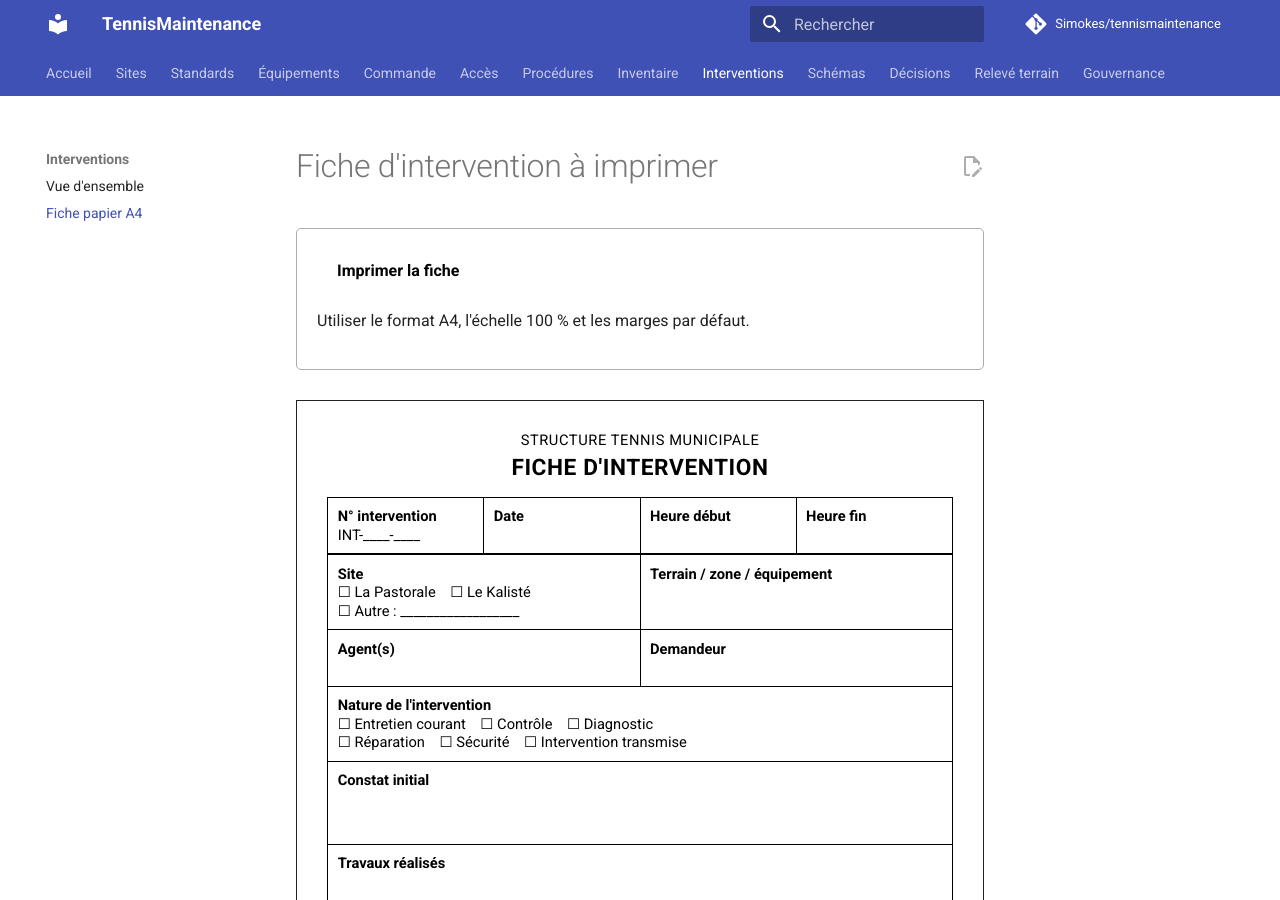
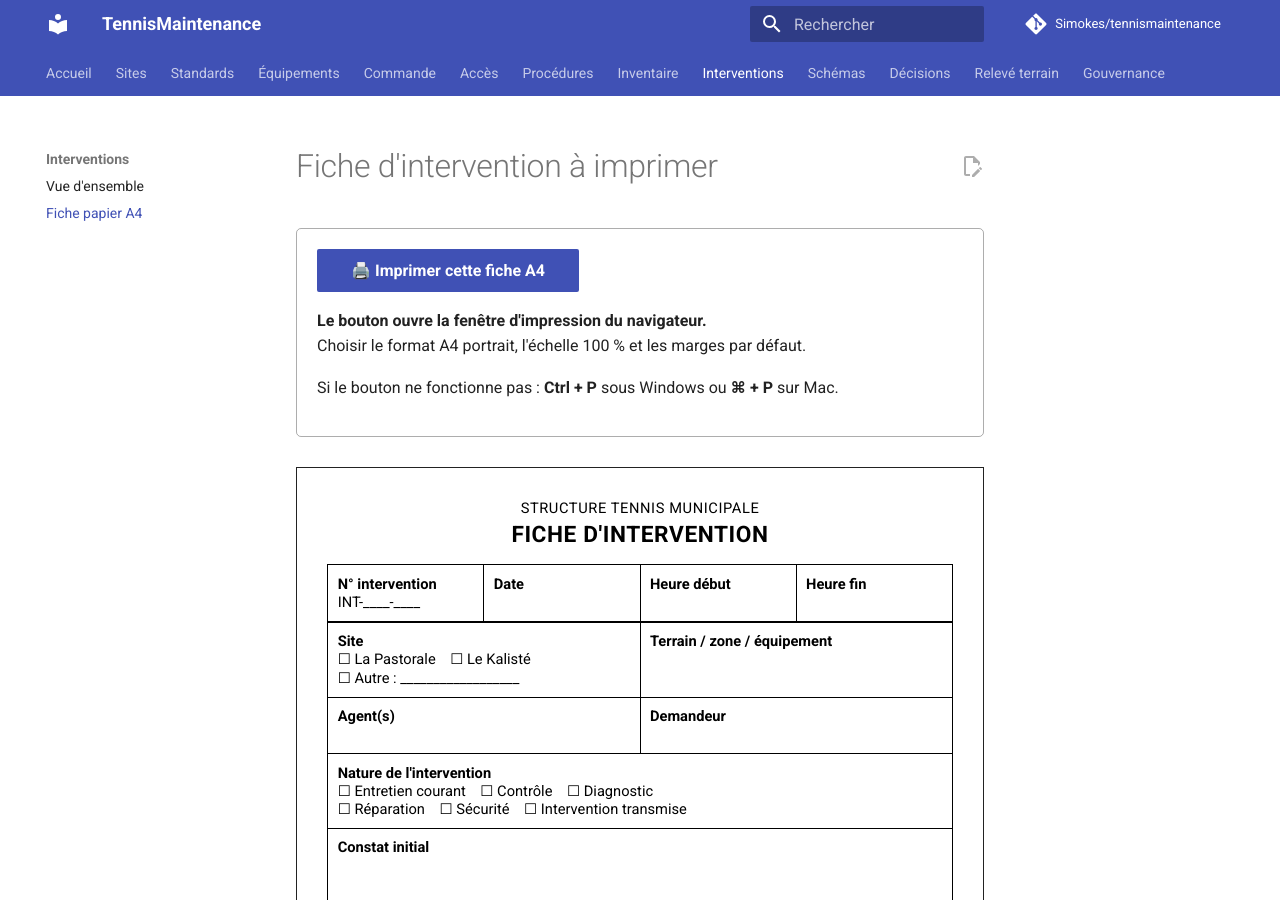
Before and after one commit to Simokes/tennismaintenance, an MkDocs documentation site: the page built from docs/interventions/fiche-papier.md, in a window 1280 px wide and 900 px high. Built offline with MkDocs 1.6.1 and Material for MkDocs 9.7.7, drawn with Linux system fonts in a browser that asks for light colours; comment, search, counter and statistics services are not loaded.

Commit message:
fix: rendre le bouton d'impression clairement visible

```diff
--- a/docs/interventions/fiche-papier.md
+++ b/docs/interventions/fiche-papier.md
@@ -1,8 +1,9 @@
 # Fiche d'intervention à imprimer
 
 <div class="print-actions no-print">
-  <button onclick="window.print()">Imprimer la fiche</button>
-  <p>Utiliser le format A4, l'échelle 100 % et les marges par défaut.</p>
+  <button type="button" class="md-button md-button--primary print-button" onclick="window.print()">🖨️ Imprimer cette fiche A4</button>
+  <p><strong>Le bouton ouvre la fenêtre d'impression du navigateur.</strong><br>Choisir le format A4 portrait, l'échelle 100 % et les marges par défaut.</p>
+  <p class="print-fallback">Si le bouton ne fonctionne pas : <strong>Ctrl + P</strong> sous Windows ou <strong>⌘ + P</strong> sur Mac.</p>
 </div>
 
 <div class="intervention-sheet">
```
